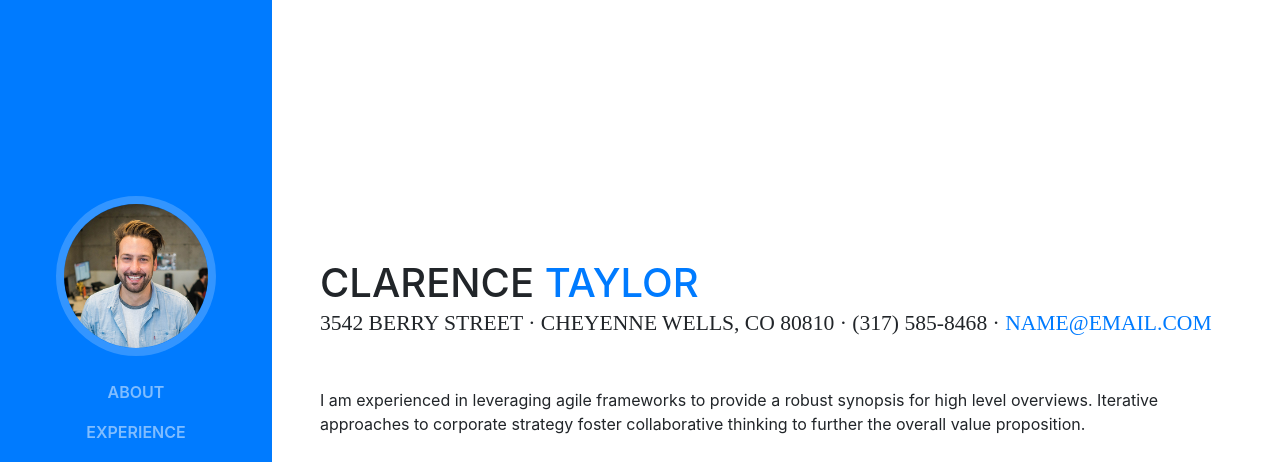
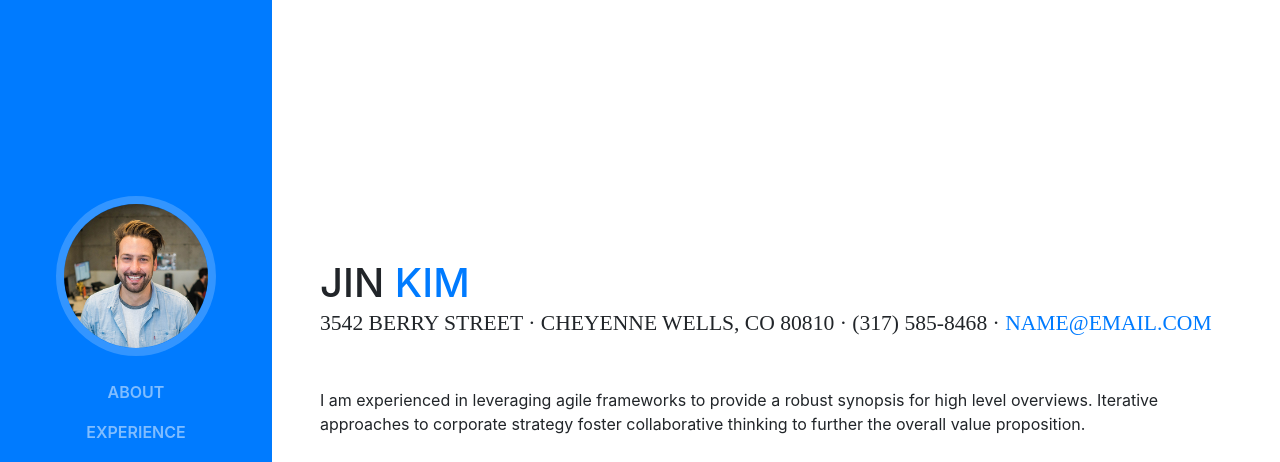
Before and after one commit to jkim3976/resume, a website with bundled scripts: page index.html in a window 1280 px wide. Shown: the top 462 px of the page. Built offline with nearby package versions, Linux system fonts and the light colour scheme; a web font is replaced by a local one.

Commit message:
Change Name

```diff
--- a/index.html
+++ b/index.html
@@ -65,8 +65,8 @@
 
       <section class="resume-section p-3 p-lg-5 d-flex d-column" id="about">
         <div class="my-auto">
-          <h1 class="mb-0">Clarence
-            <span class="text-primary">Taylor</span>
+          <h1 class="mb-0">Jin
+            <span class="text-primary">Kim</span>
           </h1>
           <div class="subheading mb-5">3542 Berry Street · Cheyenne Wells, CO 80810 · (317) 585-8468 ·
             <a href="mailto:name@email.com">name@email.com</a>
```
